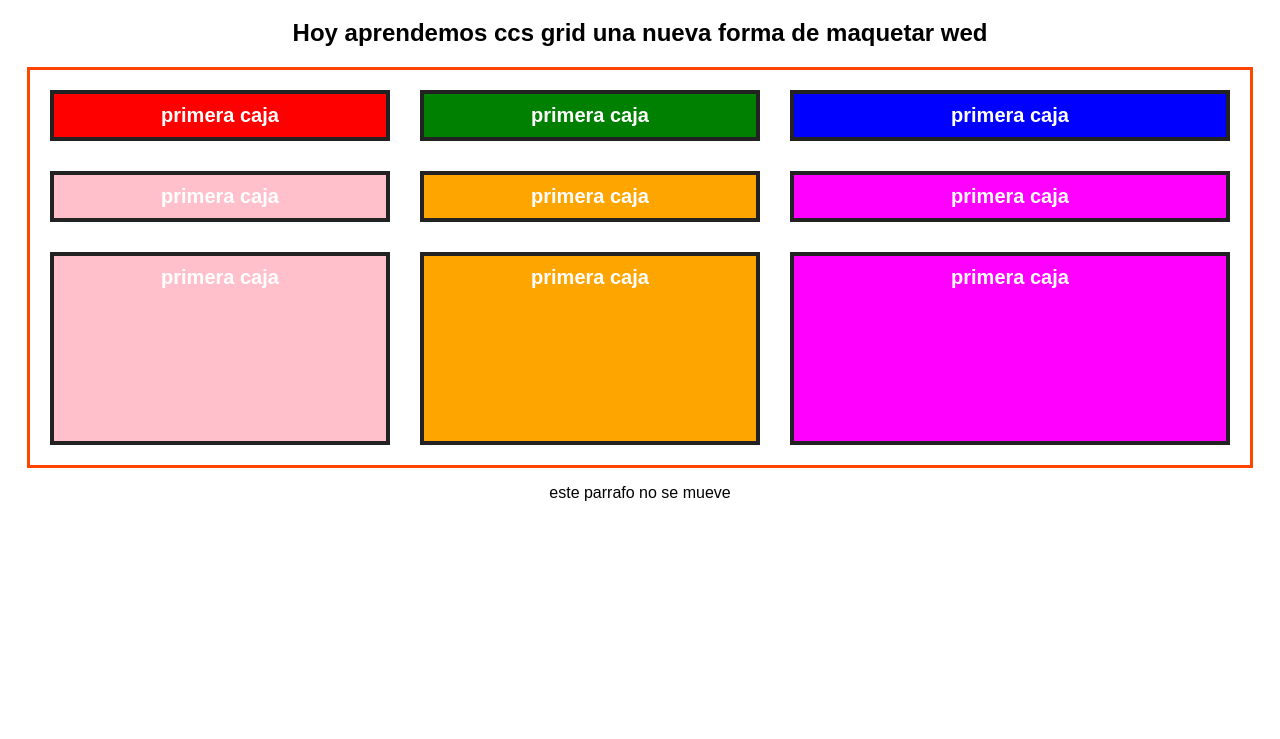
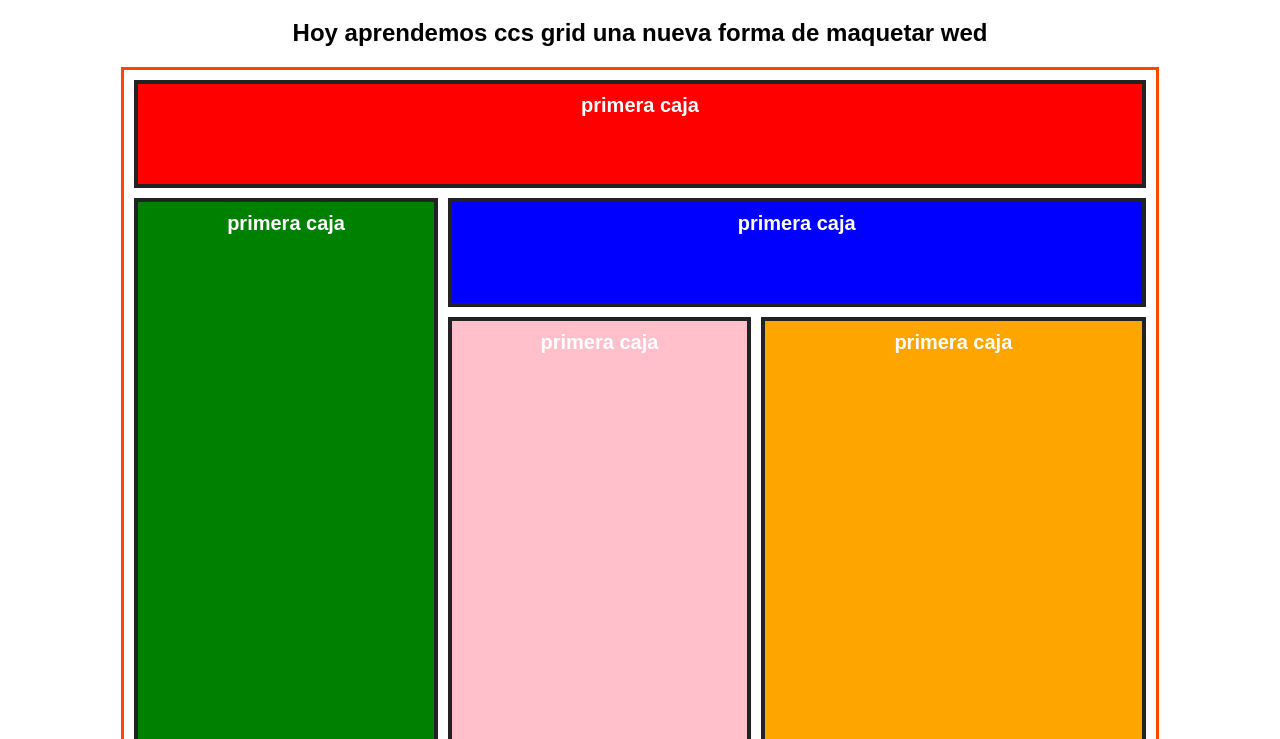
Before and after one commit to moisefdez/Aprendiendo-css-grid, a plain HTML site: page index.html in a window 1280 px wide. Shown: the part 61-800 px from the top of the page. Drawn offline with Linux system fonts and the light colour scheme.

Commit message:
grid-columm y grid/row

```diff
--- a/index.html
+++ b/index.html
@@ -29,15 +29,6 @@
         <div class="caja magenta">
             primera caja
         </div>
-        <div class="caja pink">
-            primera caja
-        </div>
-        <div class="caja orange">
-            primera caja
-        </div>
-        <div class="caja magenta">
-            primera caja
-        </div>
     </div>
     <p>este parrafo no se mueve</p>
 
--- a/styles.css
+++ b/styles.css
@@ -4,13 +4,14 @@ body{
 }
 
 .layout{
-    width: 1200px;
+    width: 80%;
+    height: 100vh;
     margin: 0px auto;
 
     /* Defifnir el grid layout */
     display: grid;
     grid-template-columns: repeat(2,30%) 1fr ;
-    grid-template-rows: 1fr 1fr 3fr;
+    grid-template-rows: 1fr 1fr 4fr 1fr;
 
     /* Espacio entre elementos grid */
     grid-gap:10px;
@@ -24,26 +25,31 @@ body{
     font-weight: bold;
     color:white;
     padding: 10px;
-    margin: 10px;
     border: 4px solid #222;
     background-color: green;
 }
 
 .layout .red{
+    grid-column: 1 / 4;
     background: red;
 }
 .layout .green{
+    grid-row: 2 / 6;
     background: green;
 }
 .layout .blue{
+    grid-column: 2 / 4;
     background: blue;
 }
 .layout .pink{
+    grid-column: 2 / 3;
     background: pink;
 }
 .layout .orange{
     background: orange;
 }
 .layout .magenta{
+    grid-column: 2 / 4;
     background: magenta;
+
 }
```
